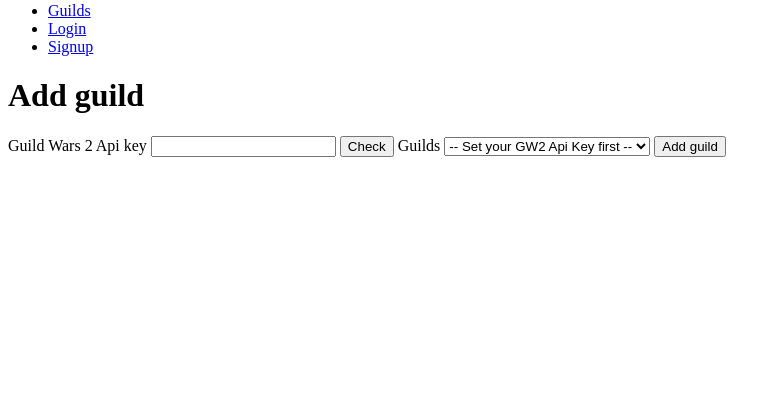
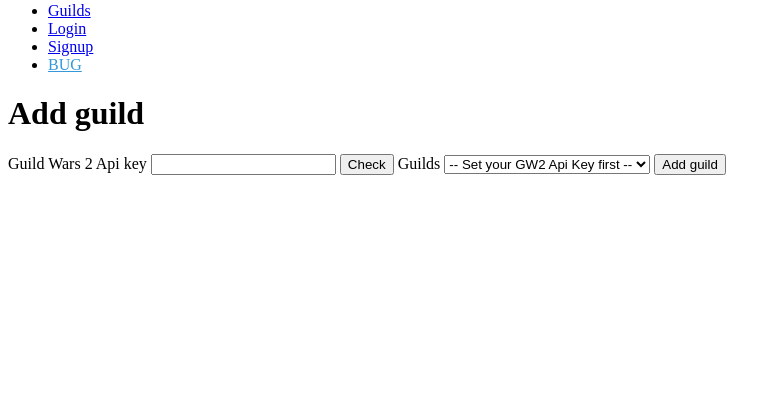
Before and after one commit to thoanny/guild-o-tron, a Symfony app: template templates/guild/add.html.twig in a window 1280 px wide. Shown: the part 344-753 px from the top of the page, without its empty margins (0-781 px from the left). Run offline with Twig, Linux system fonts and the light colour scheme; the template is opened without the code that fills it, so the values that code supplies are empty; some libraries are stand-ins or nearby versions.

Commit message:
Added BUG link

```diff
--- a/templates/base.html.twig
+++ b/templates/base.html.twig
@@ -33,6 +33,7 @@
             <li class="red"><a href="{{ path('app_logout') }}">Logout</a></li>
             {% endif %}
 
+            <li class="red"><a href="https://bitbucket.org/anthony-d/guild-o-tron/issues?status=new&status=open" target="_blank" style="color: #3498db;">BUG</a></li>
           </ul>
         </nav>
       </div>
```
